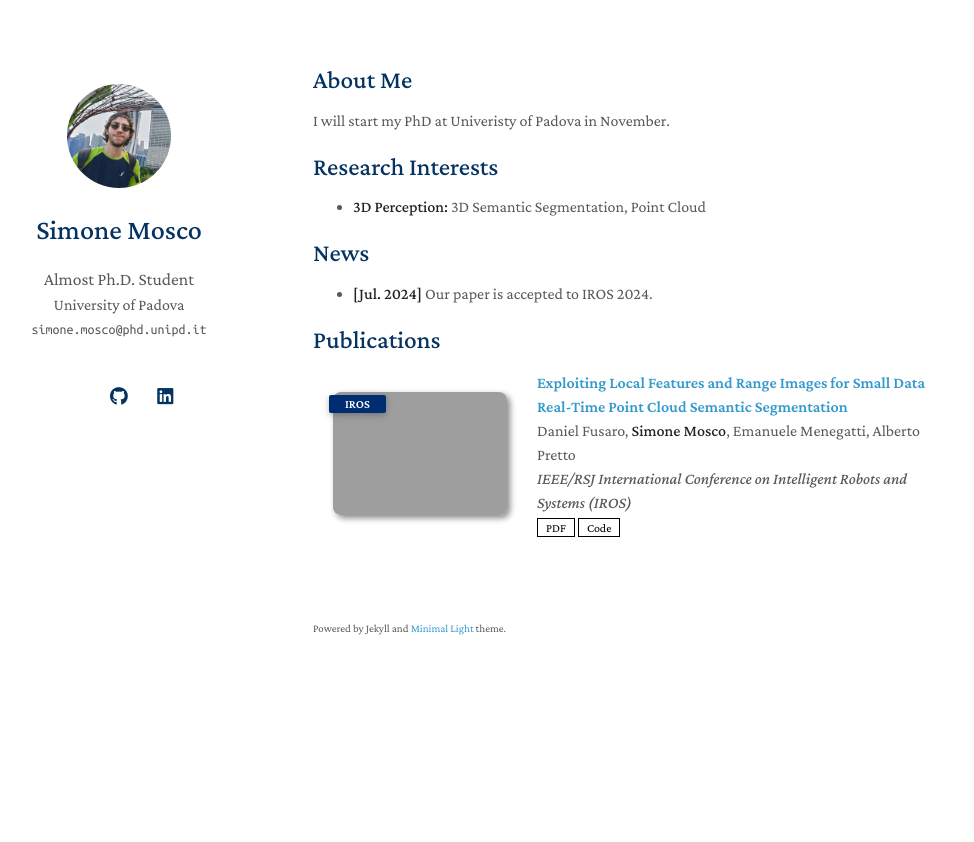
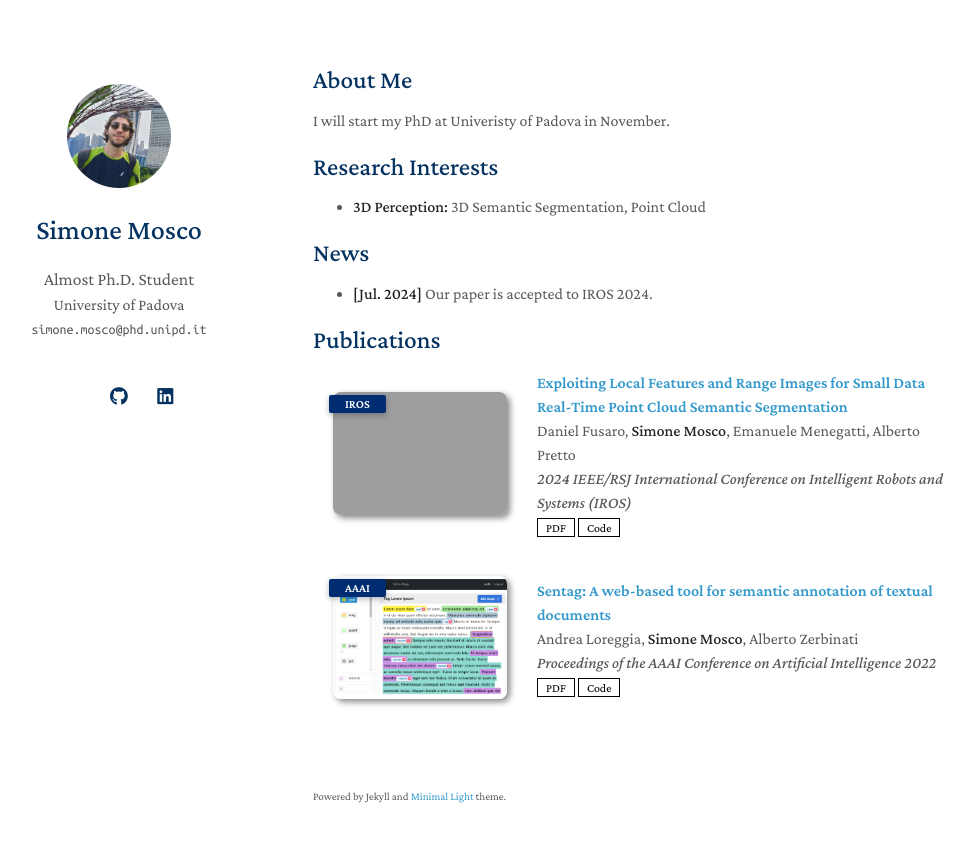
Before and after one commit to SiMoM0/simom0.github.io, a Jekyll site: the page built from index.md, in a window 1280 px wide. Shown: the top 842 px of the page, without its empty margins (157-1131 px from the left). Built offline with Jekyll 4.4.1, drawn with Linux system fonts in a browser that asks for light colours; a style sheet for code colours, icons or effects is not loaded; our own code applies the rules of GitHub Pages for plain Markdown files; grey boxes are pictures that could not be loaded.

Commit message:
add paper

```diff
--- a/_data/publications.yml
+++ b/_data/publications.yml
@@ -1,14 +1,22 @@
 main:
 
-  - title: Exploiting Local Features and Range Images for Small Data Real-Time Point Cloud Semantic Segmentation
+  - title: "Exploiting Local Features and Range Images for Small Data Real-Time Point Cloud Semantic Segmentation"
     authors: Daniel Fusaro, <strong>Simone Mosco</strong>, Emanuele Menegatti, Alberto Pretto
     conference_short: IROS
-    conference: IEEE/RSJ International Conference on Intelligent Robots and Systems (IROS)
+    conference: 2024 IEEE/RSJ International Conference on Intelligent Robots and Systems (IROS)
     pdf: https://arxiv.org/pdf/2410.10510
     code: https://github.com/Bender97/WaffleAndRange
     #bibtex: https://bib.yliu.me/MICCAI23.txt
     image: ./assets/img/IROS24.png
     #notes: Early Accept
+
+  - title: "Sentag: A web-based tool for semantic annotation of textual documents"
+    authors: Andrea Loreggia, <strong>Simone Mosco</strong>, Alberto Zerbinati
+    conference_short: AAAI
+    conference: Proceedings of the AAAI Conference on Artificial Intelligence 2022
+    pdf: https://arxiv.org/pdf/2110.15062
+    code: https://github.com/AlbertoZerbinati/sentag
+    image: ./assets/img/sentag.png
 
 #  - title: "Mnemonics Training: Multi-Class Incremental Learning without Forgetting"
 #    authors: <strong>Yaoyao Liu</strong>, Yuting Su, An-An Liu, Bernt Schiele, Qianru Sun
```
Also changed, not shown: assets/img/sentag.png (added).
